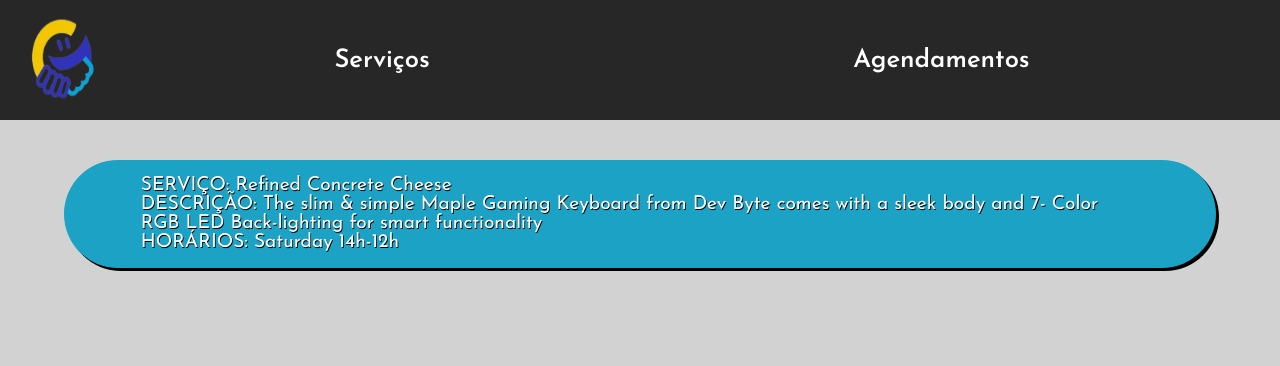
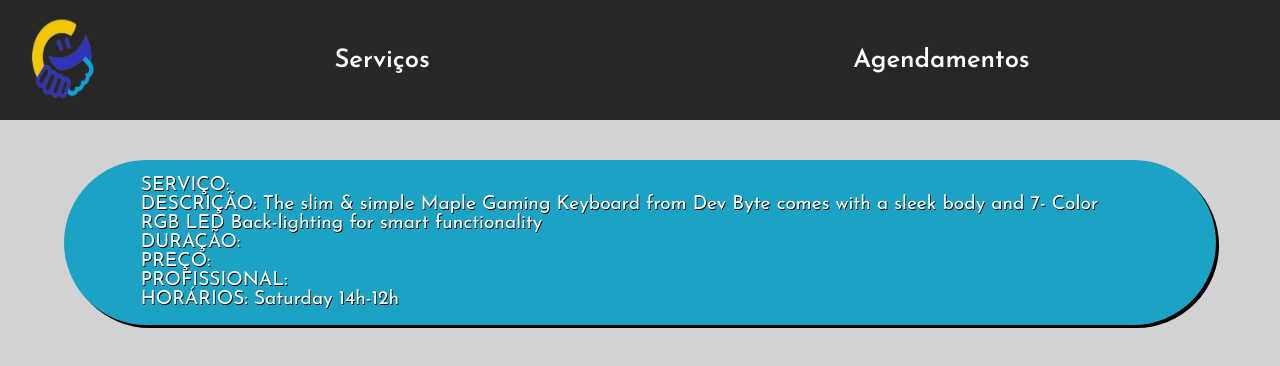
Before and after one commit to NetoJL/GoodJob-Application, a React (Create React App) app: page /services in a window 1280 px wide. Shown: the top 366 px of the page. Built offline with nearby package versions, Linux system fonts and the light colour scheme.

Commit message:
ServiceList.tsx updated

```diff
--- a/src/components/ServiceList.tsx
+++ b/src/components/ServiceList.tsx
@@ -2,14 +2,24 @@ import React from "react";
 
 import '../styles/components/serviceList.css'
 
-function ServiceList(props: any) {
+import { ServiceProps } from '../types/services'
+
+interface ServicesProps {
+    service: ServiceProps;
+}
+
+/*const ServicesList: React.FC<ServicesProps> = ({ service }) => {*/
+function ServicesList(props:any) {
     return (
         <div onClick={props.goTo} id="service-list">
-            <span>SERVIÇO: {props.service}</span>
+            <span>SERVIÇO: {props.name}</span>
             <span>DESCRIÇÃO: {props.description}</span>
+            <span>DURAÇÃO: {props.length}</span>
+            <span>PREÇO: {props.price}</span>
+            <span>PROFISSIONAL: {props.professional}</span>
             <span>HORÁRIOS: {props.availability}</span>
         </div>
     )
 }
 
-export default ServiceList
+export default ServicesList
```
